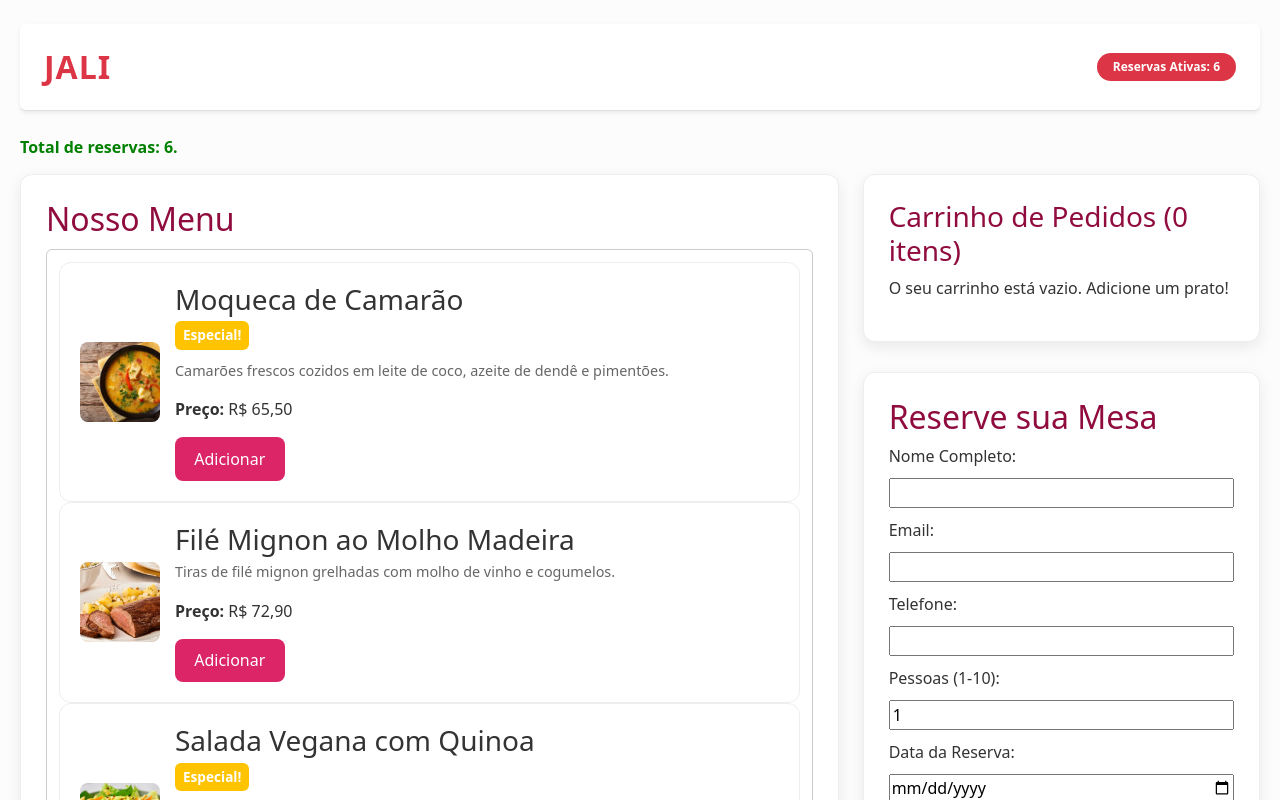
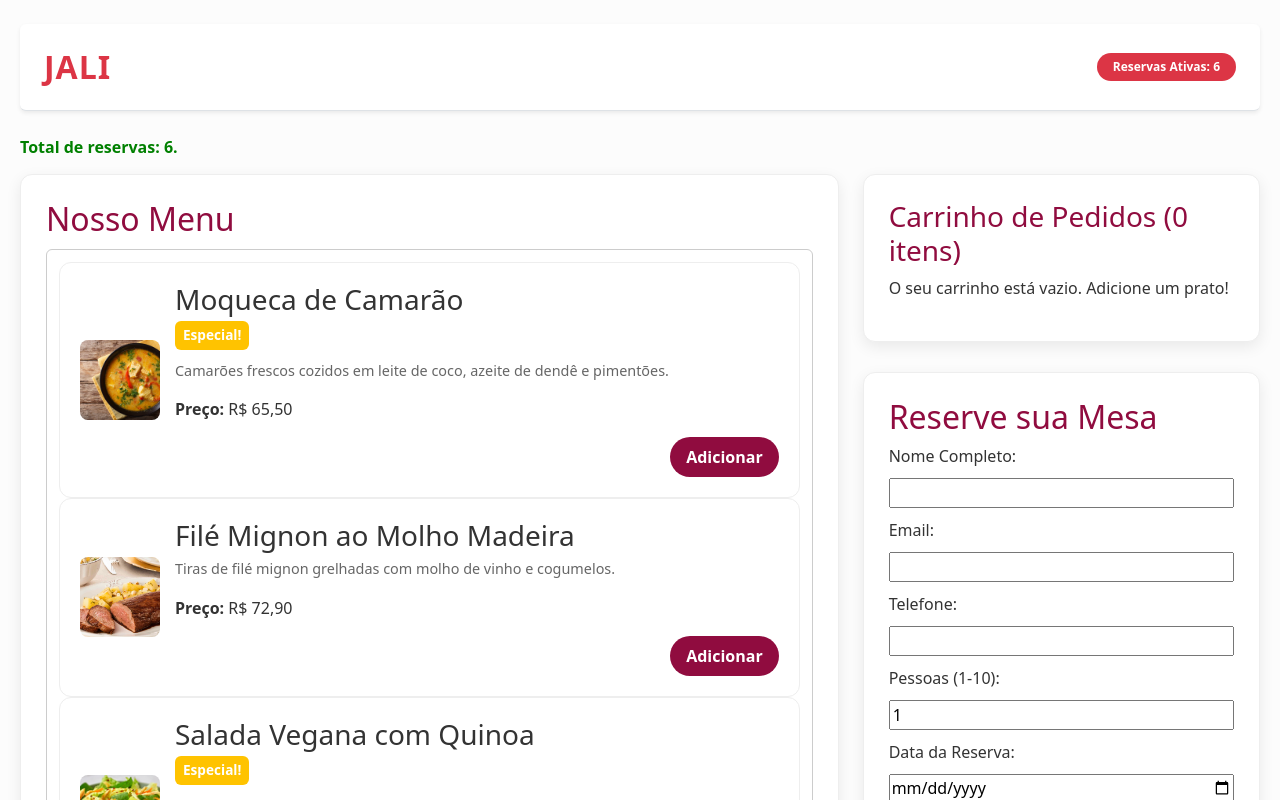
Before and after one commit to Jamilehassen/TDS_TRAB02_AlianaW_JamileH, a React (Vite) app: page / in a window 1280 px wide. Shown: the top 800 px of the page. Built offline with nearby package versions, Linux system fonts and the light colour scheme; data requests are answered from the project's data file.

Commit message:
style: personaliza botão de adicionar e adiciona efeito de escala no hover

```diff
--- a/src/components/MenuItem.jsx
+++ b/src/components/MenuItem.jsx
@@ -16,7 +16,7 @@ function MenuItem({ item, onAdd, imageSrc }) {
         <p>
           <strong>Preço:</strong> {formattedPrice}
         </p>
-        <button onClick={() => onAdd(item)}>
+        <button className={styles.addButton} onClick={() => onAdd(item)}>
           Adicionar
         </button>
       </div>
--- a/src/styles/MenuItem.module.css
+++ b/src/styles/MenuItem.module.css
@@ -1,4 +1,21 @@
 .itemCard {
+  .addButton {
+    background-color: var(--primary-color);
+    color: white;
+    border: none;
+    padding: 8px 16px;
+    border-radius: 20px;
+    font-weight: bold;
+    cursor: pointer;
+    transition: transform 0.2s, background-color 0.2s;
+    float: right;
+}
+
+.addButton:hover {
+    background-color: #7a0a35;
+    transform: scale(1.05);
+}
+
   /* Novo estilo de card mais limpo e moderno */
   border: 1px solid var(--border-color);
   padding: 20px;
```
